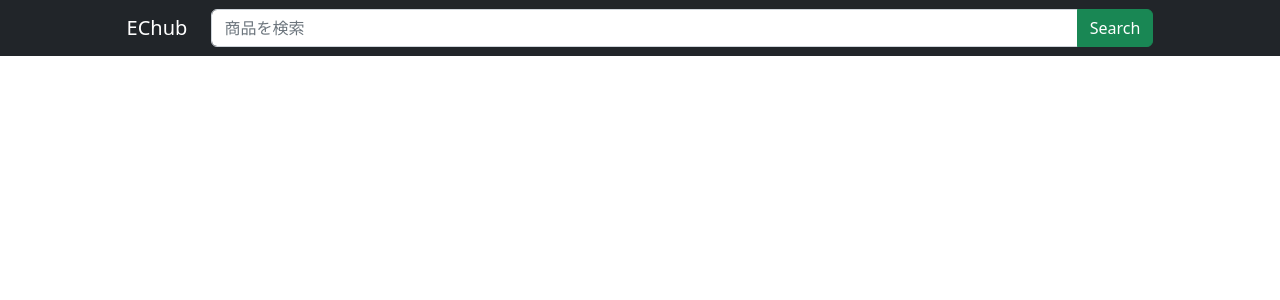
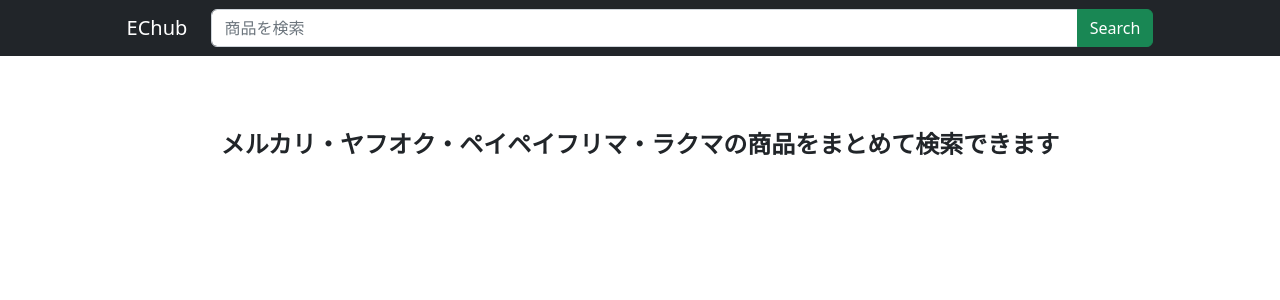
Before and after one commit to ushikitakumi/echub-client, a React (Create React App) app: page / in a window 1280 px wide. Shown: the top 300 px of the page. Built offline with nearby package versions, Linux system fonts and the light colour scheme.

Commit message:
ECサイト名表示

```diff
--- a/package.json
+++ b/package.json
@@ -3,6 +3,10 @@
   "version": "0.1.0",
   "private": true,
   "dependencies": {
+    "@emotion/react": "^11.10.6",
+    "@emotion/styled": "^11.10.6",
+    "@mui/icons-material": "^5.11.11",
+    "@mui/material": "^5.11.15",
     "@testing-library/jest-dom": "^5.16.5",
     "@testing-library/react": "^13.4.0",
     "@testing-library/user-event": "^13.5.0",
--- a/src/App.js
+++ b/src/App.js
@@ -6,9 +6,16 @@
 function App() {
 
   const [fetchData, setFetchData] = useState([])
+  const [isLoading, setIsLoading] = useState(false)
 
   const handleSubmit = (keyword) => {
 
+    if (keyword.trim() === '') {
+      setFetchData([]);
+      return;
+    }
+
+    setIsLoading(true)
     // APIをたたく
     const endpointURL = `http://127.0.0.1:8000/api/${keyword}/`
     fetch(endpointURL)
@@ -18,13 +25,14 @@
       .then((data) => {
         console.log(data)
         setFetchData(data)
+        setIsLoading(false);
       })
   }
 
   return (
     <div className="App">
       <Navbar handleSubmit={handleSubmit}/>
-      <ApiFetch fetchData={fetchData}/>
+      <ApiFetch fetchData={fetchData} isLoading={isLoading}/>
     </div>
   );
 }
--- a/src/components/ApiFetch.js
+++ b/src/components/ApiFetch.js
@@ -1,12 +1,21 @@
 import React from 'react';
 import styled from 'styled-components';
+import CircularProgress from '@mui/material/CircularProgress';
 
-const ApiFetch = ({ fetchData }) => {
+const ApiFetch = ({ fetchData, isLoading }) => {
   return (
     <Container>
-      {fetchData.map((data) => (
-        <Card key={data.id}>
+      {isLoading ? (
+        <Loading>
+          <CircularProgress />
+        </Loading>
+      ) : fetchData.length === 0 ? (
+          <EmptyMessage>メルカリ・ヤフオク・ペイペイフリマ・ラクマの商品をまとめて検索できます</EmptyMessage>
+      ) : (
+        fetchData.map((data, index) => (
+          <Card key={index}>
             <ImageWrapper href={data.url} target="_blank" rel="noopener noreferrer">
+              <SiteName>{data.site}</SiteName>
               <ImageContent src={data.image} alt="画像を表示できません" />
             </ImageWrapper>
             <Info>
@@ -14,7 +23,8 @@
               <Price>{data.price}円</Price>
             </Info>
           </Card>
-      ))}
+        ))
+      )}
     </Container>
   );
 };
@@ -87,3 +97,30 @@
   font-weight: bold;
   text-align: center;
 `;
+
+const Loading = styled.div`
+  display: flex;
+  justify-content: center;
+  align-items: center;
+  width: 100%;
+  height: 100px;
+`;
+
+const EmptyMessage = styled.div`
+  font-size: 24px;
+  font-weight: bold;
+  text-align: center;
+  margin-top: 50px;
+`;
+
+const SiteName = styled.div`
+  position: absolute;
+  top: 0;
+  left: 0;
+  background-color: rgba(0, 0, 0, 0.5);
+  color: #fff;
+  padding: 2px 4px;
+  font-size: 12px;
+  font-weight: bold;
+  z-index: 1;
+`;
```
Also changed, not shown: src/components/Navbar.js (line endings or trailing spaces), 1 other file (tests, documents, lock files or other folders). Lines whose indentation alone changed are shown as unchanged.
